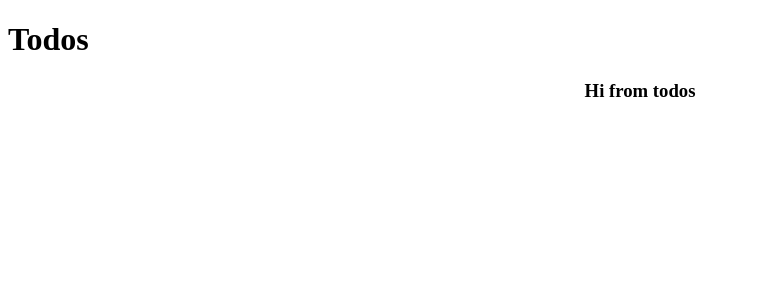
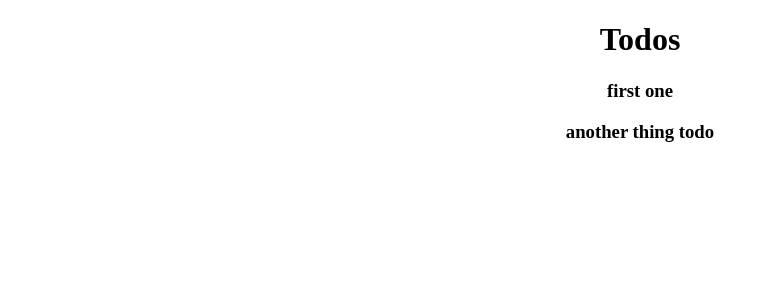
Before and after one commit to JTConnolly82/todo-breakdown, a React (Create React App) app: page / in a window 1280 px wide. Shown: the top 300 px of the page, without its empty margins (0-769 px from the left). Built offline with nearby package versions, Linux system fonts and the light colour scheme.

Commit message:
mapping this.props.todos to h3 component in Todos to display todo titles

```diff
--- a/src/App.js
+++ b/src/App.js
@@ -20,9 +20,9 @@
   }
   render() {
     return (
-      <div>
+      <div className="App">
         <h1>Todos</h1>
-        <Todos />
+        <Todos todos={this.state.todos} />
       </div>
     );
   }
--- a/src/Components/Todos.js
+++ b/src/Components/Todos.js
@@ -2,11 +2,9 @@
 
 class Todos extends Component {
   render() {
-    return (
-      <div className="App">
-        <h3>Hi from todos</h3>
-      </div>
-    );
+    return this.props.todos.map((todo) => (
+      <h3>{todo.title}</h3>
+    ));
   }
 }
 
```
